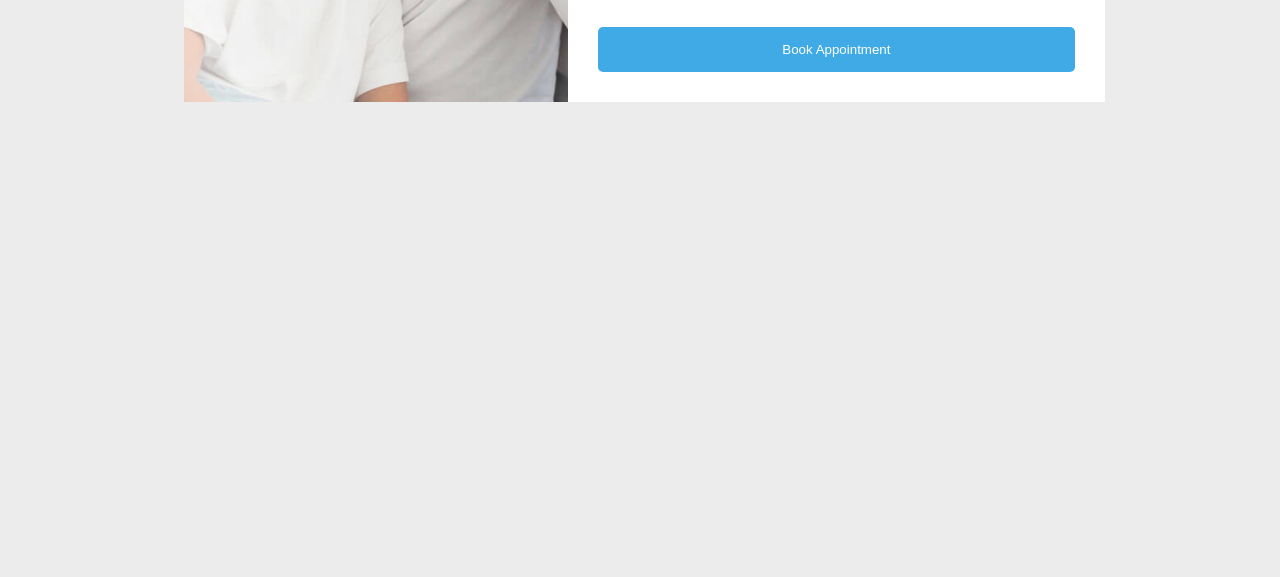
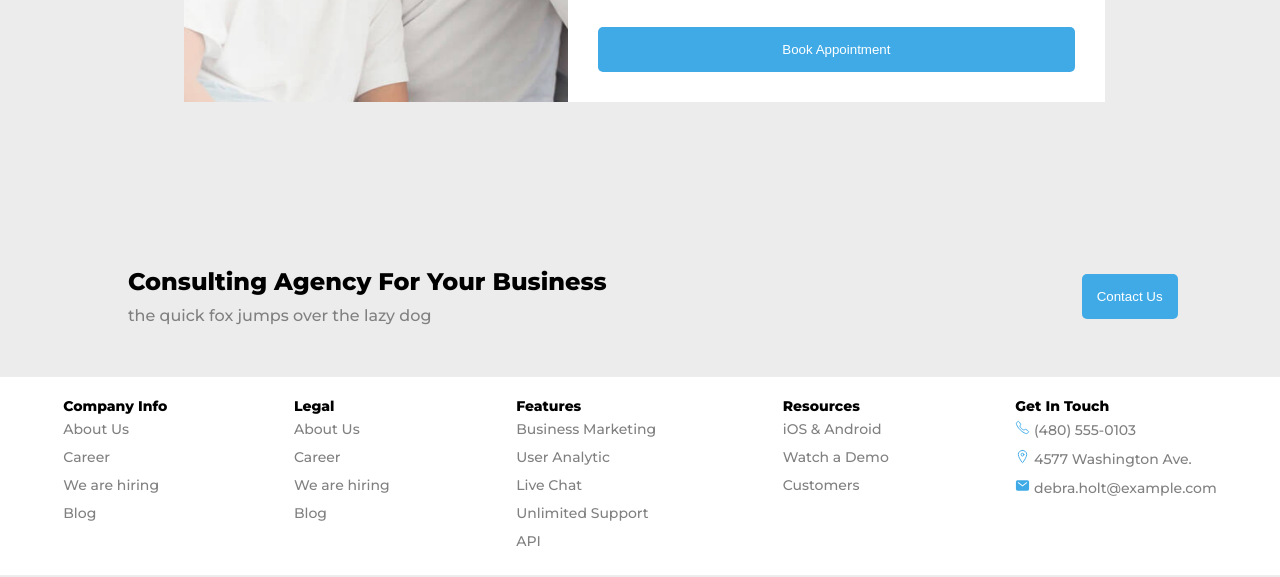
Before and after one commit to Panther-12/teach2give_tasks, a plain HTML site: page css-challenge/index.html in a window 1280 px wide. Shown: the part 3588-4165 px from the top of the page. Before the commit the page ends 3690 px from the top, so only its background shows below. Drawn offline with nearby package versions, Linux system fonts and the light colour scheme.

Commit message:
contact section added

```diff
--- a/css-challenge/index.html
+++ b/css-challenge/index.html
@@ -231,6 +231,16 @@
         </div>
     </div>
 
+    <div class="contact-wrapper">
+        <div class="c-left-wrapper">
+            <h2>Consulting Agency For Your Business</h2>
+            <p>the quick fox jumps over the lazy dog</p>
+        </div>
+        <div class="c-right-wrapper">
+            <button type="button">Contact Us</button>
+        </div>
+    </div>
+
     <div class="footer">
         <div class="footer-section">
             <h4>Company Info</h4>
--- a/css-challenge/styles.css
+++ b/css-challenge/styles.css
@@ -272,7 +272,7 @@ body{
 
 .footer {
     background-color: white;
-    margin: 20px 0 20px 0;
+    margin: 4% 0 5px 0;
     color: grey;
     padding: 20px 0;
     display: flex;
@@ -305,9 +305,10 @@ body{
     display: flex;
     justify-content: space-between;
     align-items: center;
-    padding: 10px 0;
+    padding: 5px 0;
     font-size: 12px;
     width: 50%;
+    height: fit-content;
     margin-left: 25%;
 }
 
@@ -604,3 +605,32 @@ body{
         }
     }
 }
+
+.contact-wrapper{
+    margin-top: 45%;
+    display: flex;
+    justify-content: space-between;
+    align-items: center;
+    width: 82%;
+    margin-left: 10%;
+
+    .c-left-wrapper{
+        h2{
+            margin-bottom: 10px;
+        }
+        p{
+            color: grey;
+        }
+    }
+
+    .c-right-wrapper {
+        button{
+            background-color: #3faae6;
+            padding: 15px;
+            color: white;
+            border: none;
+            outline: none;
+            border-radius: 5px;
+        }
+    }
+}
```
